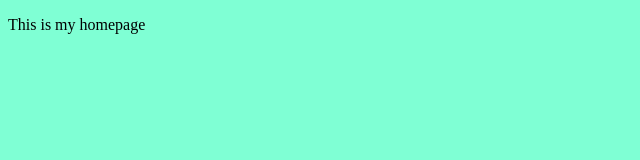
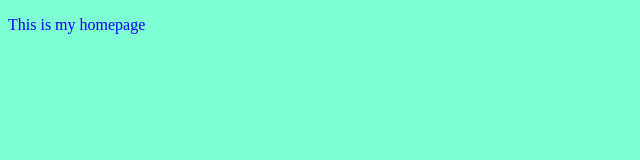
Before and after one commit to zhaoy992/zhaoy992.github.io, a plain HTML site: page index.html in a window 1280 px wide. Shown: the whole page, without its empty margins (0-640 px from the left). Drawn offline with Linux system fonts and the light colour scheme.

Commit message:
Update index.html

```diff
--- a/index.html
+++ b/index.html
@@ -6,6 +6,6 @@
 </head>
 
 <body style="background-color: aquamarine;">
-	<p>This is my homepage</p>
+	<p style="color: blue;">This is my homepage</p>
 </body>
 </html>
```
